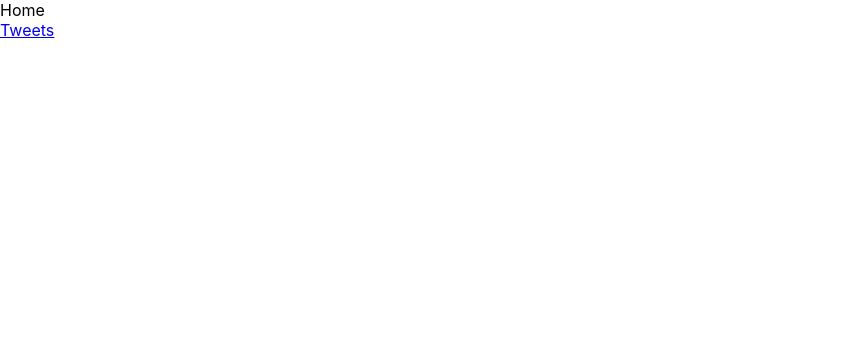
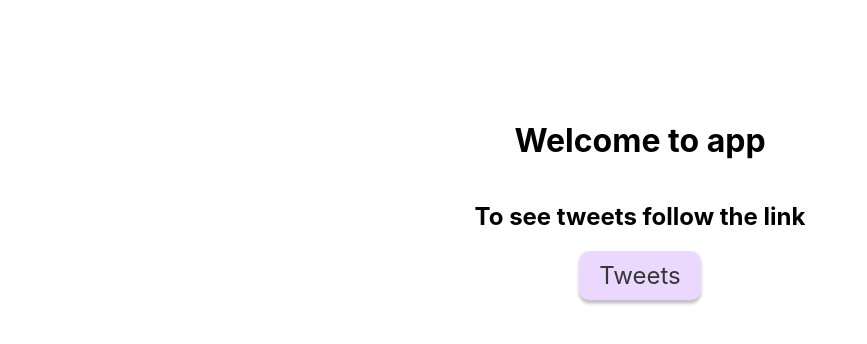
Before and after one commit to yurii-kovalchuk/tweet-card, a React (Create React App) app: page / in a window 1280 px wide. Shown: the top 344 px of the page, without its empty margins (0-867 px from the left). Built offline with nearby package versions, Linux system fonts and the light colour scheme.

Commit message:
add styles to home page

```diff
--- a/src/pages/Home/Home.js
+++ b/src/pages/Home/Home.js
@@ -1,11 +1,18 @@
 import React from "react";
 import { NavLink } from "react-router-dom";
+
+import "./Home.style.css";
 
 export const Home = () => {
   return (
     <>
-      <div>Home</div>
-      <NavLink to="/tweets">Tweets</NavLink>
+      <div className="wrapHome">
+        <h1>Welcome to app</h1>
+        <h2>To see tweets follow the link</h2>
+        <NavLink to="/tweets" className="tweetsLink">
+          Tweets
+        </NavLink>
+      </div>
     </>
   );
 };
--- a/src/pages/Home/Home.style.css
+++ b/src/pages/Home/Home.style.css
@@ -0,0 +1,30 @@
+.wrapHome {
+  width: 400px;
+  margin: 100px auto 0;
+
+  display: flex;
+  flex-direction: column;
+  justify-content: center;
+  align-items: center;
+}
+
+.tweetsLink {
+  padding: 10px 20px;
+  text-decoration: none;
+  cursor: pointer;
+  border: transparent;
+  background: #ebd8ff;
+  box-shadow: 0px 3.43693px 3.43693px rgba(0, 0, 0, 0.25);
+  border-radius: 10.3108px;
+
+  font-size: 24px;
+  color: #373737;
+}
+
+.tweetsLink:hover {
+  background: #5cd3a8;
+}
+
+.tweetsLink:active {
+  color: #373737;
+}
```
